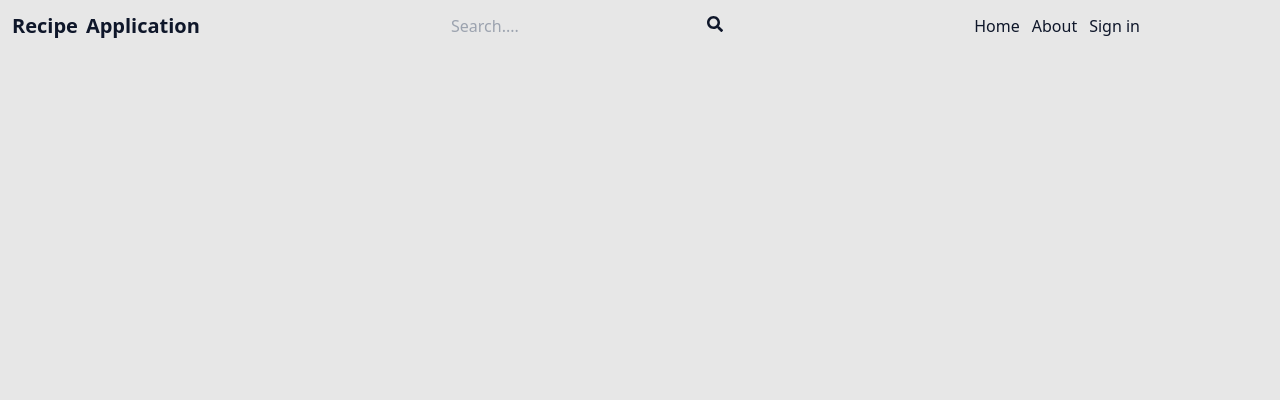
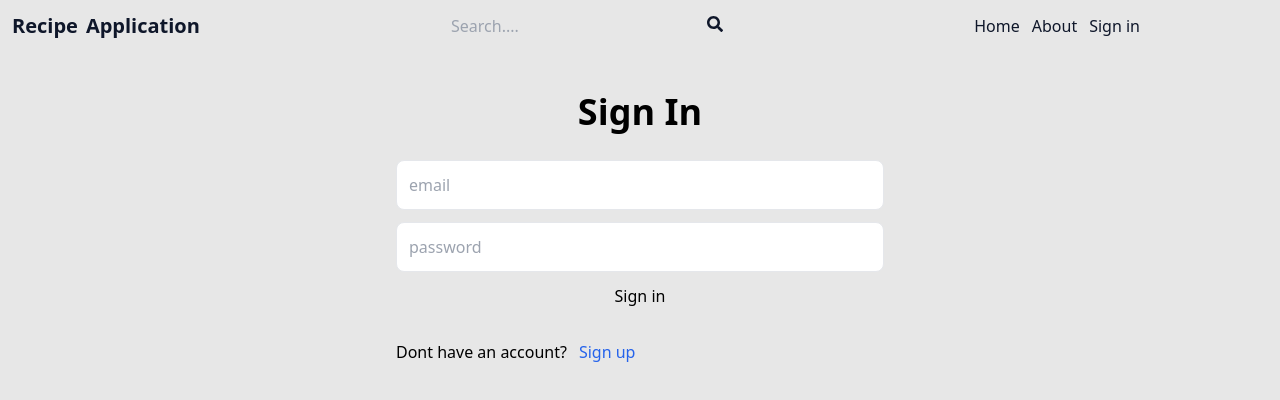
Before and after one commit to IannnMark/Recipe-Application-Client, a React (Vite) app: page /sign-in in a window 1280 px wide. Shown: the top 400 px of the page. Built offline with nearby package versions, Linux system fonts and the light colour scheme.

Commit message:
sign in page

```diff
--- a/src/App.jsx
+++ b/src/App.jsx
@@ -1,6 +1,7 @@
 import { BrowserRouter, Routes, Route } from "react-router-dom";
 import Header from "./components/Header";
 import Home from "./pages/Home";
+import SignIn from "./pages/SignIn";
 
 function App() {
   return (
@@ -8,6 +9,7 @@
       <Header />
       <Routes>
         <Route path="/" element={<Home />} />
+        <Route path="/sign-in" element={<SignIn />} />
       </Routes>
     </BrowserRouter>
   );
--- a/src/components/Header.jsx
+++ b/src/components/Header.jsx
@@ -1,4 +1,5 @@
 import { FaSearch } from "react-icons/fa";
+import { Link } from "react-router-dom";
 
 export default function Header() {
   return (
@@ -26,7 +27,9 @@
           <li className="hidden sm:inline text-slate-900 hover:underline">
             About
           </li>
-          <li className="text-slate-900 hover:underline">Sign in</li>
+          <Link to="/sign-in" className="text-slate-900 hover:underline">
+            Sign in
+          </Link>
         </ul>
       </div>
     </header>
--- /dev/null
+++ b/src/pages/SignIn.jsx
@@ -0,0 +1,26 @@
+export default function SignIn() {
+  return (
+    <div className="p-3 max-w-lg mx-auto">
+      <h1 className="text-4xl text-center font-semibold my-7">Sign In</h1>
+      <form className="flex flex-col gap-3">
+        <input
+          type="email"
+          placeholder="email"
+          className="border p-3 rounded-lg"
+          id="email"
+        />
+        <input
+          type="password"
+          placeholder="password"
+          className="border p-3 rounded-lg"
+          id="password"
+        />
+        <button>Sign in</button>
+        <div className="flex gap-3 mt-5">
+          <p>Dont have an account?</p>
+          <span className="text-blue-600">Sign up</span>
+        </div>
+      </form>
+    </div>
+  );
+}
```
